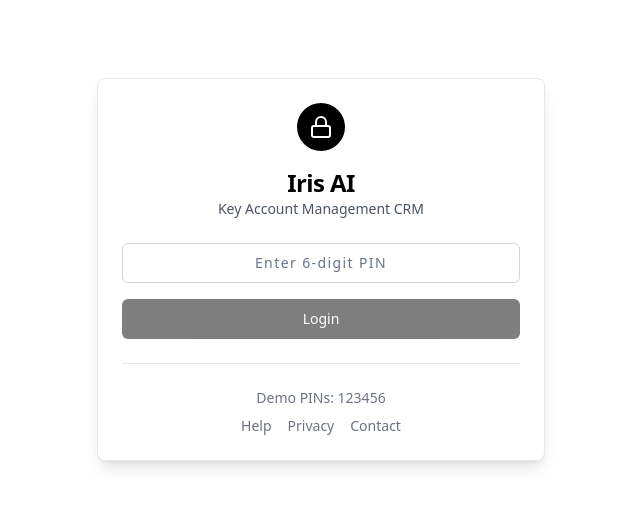
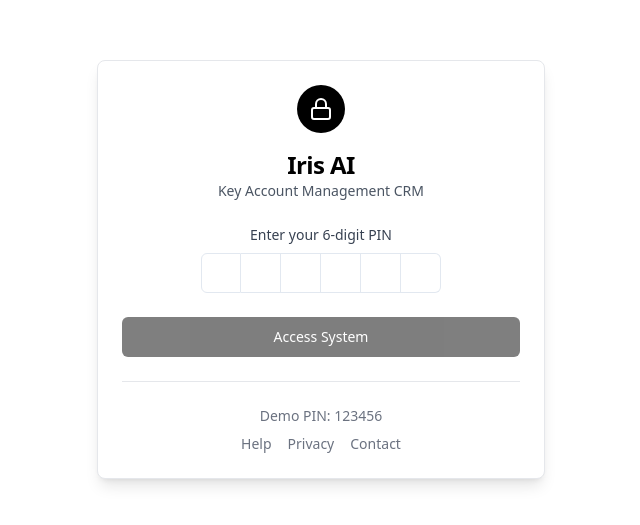
Before and after one commit to neuralarc-ai/iris-ai-kam-black-80, a React (Vite) app: page / in a window 1280 px wide. Shown: the part 131-656 px from the top of the page, without its empty margins (319-959 px from the left). Built offline with nearby package versions, Linux system fonts and the light colour scheme.

Commit message:
feat: Implement PIN-based authentication
Adds PIN-based authentication to the application, allowing users to log in using a 6-digit PIN. This includes UI updates, context integration, and Supabase function calls for authentication.

```diff
--- a/src/components/Login.tsx
+++ b/src/components/Login.tsx
@@ -2,11 +2,15 @@
 import React, { useState } from 'react';
 import { useAuth } from '@/contexts/AuthContext';
 import { Button } from '@/components/ui/button';
-import { Input } from '@/components/ui/input';
 import { Card, CardContent, CardDescription, CardHeader, CardTitle } from '@/components/ui/card';
 import { Alert, AlertDescription } from '@/components/ui/alert';
 import { Lock } from 'lucide-react';
 import { useToast } from '@/hooks/use-toast';
+import {
+  InputOTP,
+  InputOTPGroup,
+  InputOTPSlot,
+} from "@/components/ui/input-otp";
 
 const Login = () => {
   const [pin, setPin] = useState('');
@@ -66,34 +70,48 @@ const Login = () => {
           </div>
         </CardHeader>
         <CardContent>
-          <form onSubmit={handleLogin} className="space-y-4">
-            <div>
-              <Input
-                type="password"
-                placeholder="Enter 6-digit PIN"
-                value={pin}
-                onChange={(e) => setPin(e.target.value.replace(/\D/g, '').slice(0, 6))}
-                className="text-center text-lg tracking-widest border-gray-300 focus:border-black"
-                maxLength={6}
-                disabled={loading}
-              />
+          <form onSubmit={handleLogin} className="space-y-6">
+            <div className="space-y-2">
+              <label className="text-sm font-medium text-gray-700 block text-center">
+                Enter your 6-digit PIN
+              </label>
+              <div className="flex justify-center">
+                <InputOTP
+                  maxLength={6}
+                  value={pin}
+                  onChange={(value) => setPin(value)}
+                  disabled={loading}
+                >
+                  <InputOTPGroup>
+                    <InputOTPSlot index={0} />
+                    <InputOTPSlot index={1} />
+                    <InputOTPSlot index={2} />
+                    <InputOTPSlot index={3} />
+                    <InputOTPSlot index={4} />
+                    <InputOTPSlot index={5} />
+                  </InputOTPGroup>
+                </InputOTP>
+              </div>
             </div>
+
             {error && (
               <Alert className="border-red-200 bg-red-50">
                 <AlertDescription className="text-red-700">{error}</AlertDescription>
               </Alert>
             )}
+
             <Button
               type="submit"
               className="w-full bg-black hover:bg-gray-800 text-white"
               disabled={loading || pin.length !== 6}
             >
-              {loading ? 'Checking PIN...' : 'Login'}
+              {loading ? 'Verifying PIN...' : 'Access System'}
             </Button>
           </form>
+
           <div className="mt-6 pt-6 border-t border-gray-200">
             <div className="flex justify-center space-x-4 text-sm text-gray-500">
-              <span>Demo PINs: 123456</span>
+              <span>Demo PIN: 123456</span>
             </div>
             <div className="flex justify-center space-x-4 text-sm text-gray-500 mt-2">
               <a href="#" className="hover:text-black transition-colors">Help</a>
--- a/src/pages/Index.tsx
+++ b/src/pages/Index.tsx
@@ -11,7 +11,7 @@ import QuickCreateModal from '@/components/QuickCreateModal';
 import SettingsModal from '@/components/modals/SettingsModal';
 
 const AppContent = () => {
-  const { isAuthenticated, loading } = useAuth();
+  const { isAuthenticated, loading, logout } = useAuth();
   const [activeTab, setActiveTab] = useState('dashboard');
   const [quickCreateModalOpen, setQuickCreateModalOpen] = useState(false);
   const [settingsModalOpen, setSettingsModalOpen] = useState(false);
@@ -37,12 +37,10 @@ const AppContent = () => {
   };
 
   const handleCreateProject = (accountId: string) => {
-    // This will be handled by the AccountsView component
     console.log('Create project for account:', accountId);
   };
 
   const handleRefreshData = () => {
-    // Force refresh by changing tab and back
     const currentTab = activeTab;
     setActiveTab('');
     setTimeout(() => setActiveTab(currentTab), 100);
```
